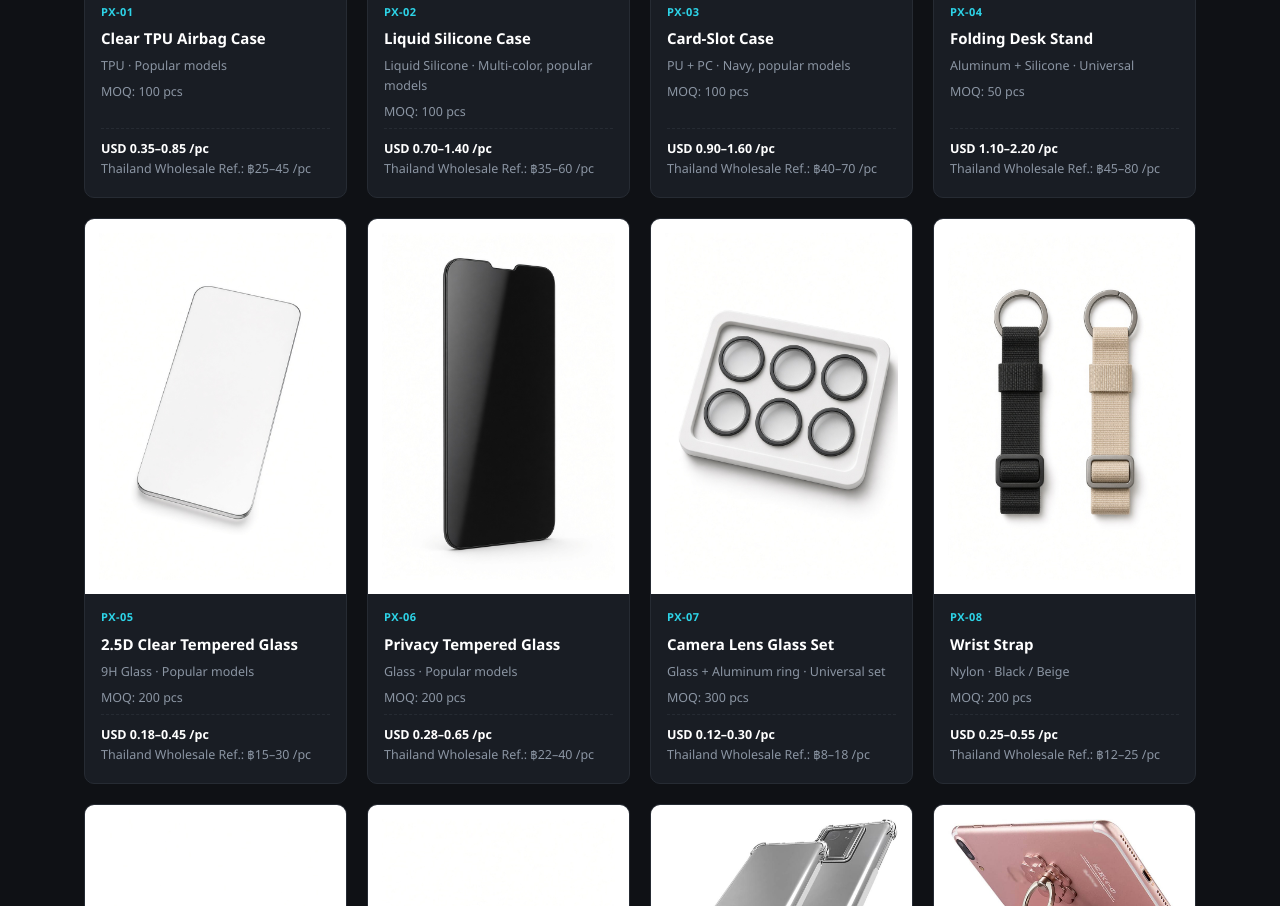
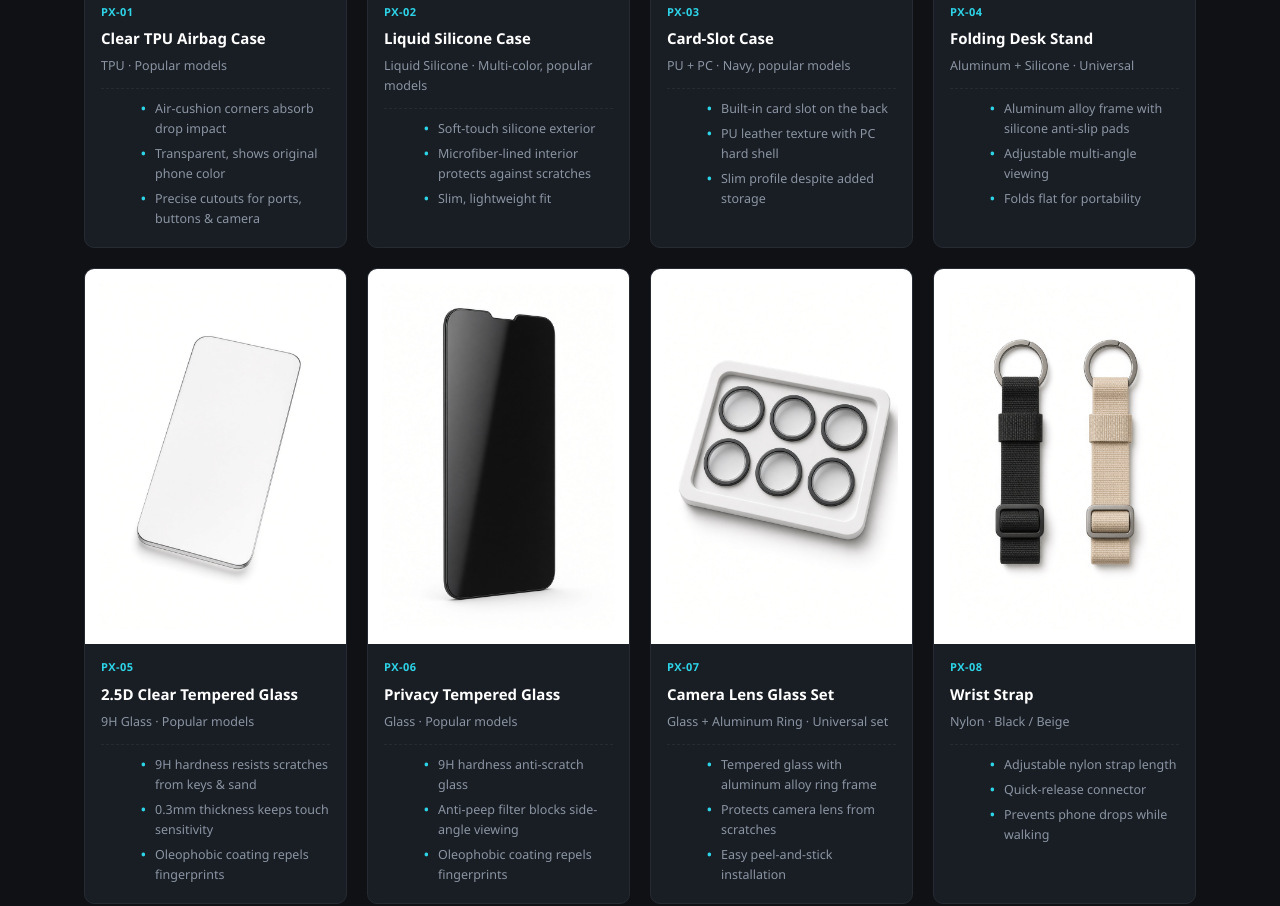
Before and after one commit to lextonWei/pengxin-accessories, a plain HTML site: page index.html in a window 1280 px wide. Shown: the part 2250-3156 px from the top of the page. Drawn offline with Linux system fonts and the light colour scheme.

Commit message:
Remove pricing from product catalog, show product attributes instead

```diff
--- a/app.js
+++ b/app.js
@@ -8,6 +8,12 @@ function productName(p) {
   if (currentLang === "zh") return p.nameZh;
   if (currentLang === "th") return p.nameTh;
   return p.nameEn;
+}
+
+function productAttrs(p) {
+  if (currentLang === "zh") return p.attrsZh;
+  if (currentLang === "th") return p.attrsTh;
+  return p.attrsEn;
 }
 
 function companyName() {
@@ -49,11 +55,9 @@ function renderProducts() {
         <div class="product-sku">${p.sku}</div>
         <div class="product-name">${productName(p)}</div>
         <div class="product-meta">${p.material} · ${p.spec}</div>
-        <div class="product-meta">${t("colMoq")}: ${p.moq}</div>
-        <div class="product-price-row">
-          <div class="fob">${p.fob}</div>
-          <div class="thb">${t("colThb")}: ${p.thb}</div>
-        </div>
+        <ul class="product-attrs">
+          ${productAttrs(p).map((a) => `<li>${a}</li>`).join("")}
+        </ul>
       </div>
     </div>`
   ).join("");
--- a/data.js
+++ b/data.js
@@ -28,16 +28,64 @@ const STATS = [
 ];
 
 const PRODUCTS = [
-  { sku: "PX-01", nameEn: "Clear TPU Airbag Case", nameZh: "透明气囊TPU壳", nameTh: "เคส TPU ใส", material: "TPU", spec: "Popular models", moq: "100 pcs", fob: "USD 0.35–0.85 /pc", thb: "฿25–45 /pc", image: "images/PX-01.jpg" },
-  { sku: "PX-02", nameEn: "Liquid Silicone Case", nameZh: "液态硅胶壳", nameTh: "เคสซิลิโคน", material: "Liquid Silicone", spec: "Multi-color, popular models", moq: "100 pcs", fob: "USD 0.70–1.40 /pc", thb: "฿35–60 /pc", image: "images/PX-02.jpg" },
-  { sku: "PX-03", nameEn: "Card-Slot Case", nameZh: "插卡保护壳", nameTh: "เคสช่องบัตร", material: "PU + PC", spec: "Navy, popular models", moq: "100 pcs", fob: "USD 0.90–1.60 /pc", thb: "฿40–70 /pc", image: "images/PX-03.jpg" },
-  { sku: "PX-04", nameEn: "Folding Desk Stand", nameZh: "折叠桌面支架", nameTh: "แท่นวางพับได้", material: "Aluminum + Silicone", spec: "Universal", moq: "50 pcs", fob: "USD 1.10–2.20 /pc", thb: "฿45–80 /pc", image: "images/PX-04.jpg" },
-  { sku: "PX-05", nameEn: "2.5D Clear Tempered Glass", nameZh: "2.5D高清钢化膜", nameTh: "ฟิล์มกระจกใส", material: "9H Glass", spec: "Popular models", moq: "200 pcs", fob: "USD 0.18–0.45 /pc", thb: "฿15–30 /pc", image: "images/PX-05.jpg" },
-  { sku: "PX-06", nameEn: "Privacy Tempered Glass", nameZh: "防窥钢化膜", nameTh: "ฟิล์มกันสายตา", material: "Glass", spec: "Popular models", moq: "200 pcs", fob: "USD 0.28–0.65 /pc", thb: "฿22–40 /pc", image: "images/PX-06.jpg" },
-  { sku: "PX-07", nameEn: "Camera Lens Glass Set", nameZh: "镜头膜套装", nameTh: "ฟิล์มเลนส์", material: "Glass + Aluminum ring", spec: "Universal set", moq: "300 pcs", fob: "USD 0.12–0.30 /pc", thb: "฿8–18 /pc", image: "images/PX-07.jpg" },
-  { sku: "PX-08", nameEn: "Wrist Strap", nameZh: "短款腕带", nameTh: "สายคล้องข้อมือ", material: "Nylon", spec: "Black / Beige", moq: "200 pcs", fob: "USD 0.25–0.55 /pc", thb: "฿12–25 /pc", image: "images/PX-08.jpg" },
-  { sku: "PX-09", nameEn: "Vent Car Mount", nameZh: "出风口车载支架", nameTh: "ที่ยึดมือถือในรถ", material: "ABS", spec: "Non-wireless", moq: "100 pcs", fob: "USD 0.80–1.50 /pc", thb: "฿35–65 /pc", image: "images/PX-09.jpg" },
-  { sku: "PX-10", nameEn: "Tempered Glass 10-Pack", nameZh: "钢化膜十片装", nameTh: "ชุดฟิล์ม 10 ชิ้น", material: "Glass", spec: "Bulk pack", moq: "200 pcs", fob: "USD 0.18–0.45 /pc", thb: "฿15–30 /pc", image: "images/PX-10.jpg" },
-  { sku: "PX-11", nameEn: "Shockproof Clear Case", nameZh: "加厚防摔壳", nameTh: "เคสกันกระแทก", material: "TPU", spec: "Reinforced corners", moq: "100 pcs", fob: "USD 0.45–0.95 /pc", thb: "฿28–50 /pc", image: "images/PX-11.jpg" },
-  { sku: "PX-12", nameEn: "Flower Ring Holder", nameZh: "指环扣", nameTh: "แหวนมือถือ", material: "Zinc Alloy", spec: "Multi-color", moq: "300 pcs", fob: "USD 0.15–0.35 /pc", thb: "฿8–16 /pc", image: "images/PX-12.jpg" },
+  { sku: "PX-01", nameEn: "Clear TPU Airbag Case", nameZh: "透明气囊TPU壳", nameTh: "เคส TPU ใส", material: "TPU", spec: "Popular models",
+    attrsEn: ["Air-cushion corners absorb drop impact", "Transparent, shows original phone color", "Precise cutouts for ports, buttons & camera"],
+    attrsZh: ["四角气囊设计，缓冲跌落冲击", "透明款式，展现手机原色", "精准开孔，适配接口、按键与摄像头"],
+    attrsTh: ["มุมกันกระแทกแบบแอร์แบ็ก ลดแรงกระแทกจากการตก", "ใสมองเห็นสีเครื่องเดิม", "เจาะช่องพอดีพอร์ต ปุ่มกด และกล้อง"],
+    image: "images/PX-01.jpg" },
+  { sku: "PX-02", nameEn: "Liquid Silicone Case", nameZh: "液态硅胶壳", nameTh: "เคสซิลิโคน", material: "Liquid Silicone", spec: "Multi-color, popular models",
+    attrsEn: ["Soft-touch silicone exterior", "Microfiber-lined interior protects against scratches", "Slim, lightweight fit"],
+    attrsZh: ["硅胶外壳，触感细腻", "内里植绒，防刮保护机身", "轻薄贴合"],
+    attrsTh: ["ผิวซิลิโคนสัมผัสนุ่มลื่น", "ซับในไมโครไฟเบอร์ ป้องกันรอยขีดข่วน", "บางเบา กระชับพอดีเครื่อง"],
+    image: "images/PX-02.jpg" },
+  { sku: "PX-03", nameEn: "Card-Slot Case", nameZh: "插卡保护壳", nameTh: "เคสช่องบัตร", material: "PU + PC", spec: "Navy, popular models",
+    attrsEn: ["Built-in card slot on the back", "PU leather texture with PC hard shell", "Slim profile despite added storage"],
+    attrsZh: ["背部内置卡槽", "PU皮纹外观搭配PC硬壳", "带卡槽依然保持轻薄"],
+    attrsTh: ["มีช่องใส่บัตรด้านหลัง", "พื้นผิวหนัง PU ผสานเปลือกแข็ง PC", "บางแม้จะมีช่องเก็บของ"],
+    image: "images/PX-03.jpg" },
+  { sku: "PX-04", nameEn: "Folding Desk Stand", nameZh: "折叠桌面支架", nameTh: "แท่นวางพับได้", material: "Aluminum + Silicone", spec: "Universal",
+    attrsEn: ["Aluminum alloy frame with silicone anti-slip pads", "Adjustable multi-angle viewing", "Folds flat for portability"],
+    attrsZh: ["铝合金支架，硅胶防滑垫", "多角度可调节", "可折叠便携收纳"],
+    attrsTh: ["โครงอลูมิเนียมอัลลอยพร้อมแผ่นกันลื่นซิลิโคน", "ปรับมุมมองได้หลายระดับ", "พับเก็บพกพาสะดวก"],
+    image: "images/PX-04.jpg" },
+  { sku: "PX-05", nameEn: "2.5D Clear Tempered Glass", nameZh: "2.5D高清钢化膜", nameTh: "ฟิล์มกระจกใส", material: "9H Glass", spec: "Popular models",
+    attrsEn: ["9H hardness resists scratches from keys & sand", "0.3mm thickness keeps touch sensitivity", "Oleophobic coating repels fingerprints"],
+    attrsZh: ["9H硬度，抗钥匙沙粒刮擦", "0.3mm厚度，触控灵敏不受影响", "疏油涂层，减少指纹残留"],
+    attrsTh: ["ความแข็ง 9H ทนรอยขีดข่วนจากกุญแจและทราย", "หนา 0.3มม. สัมผัสหน้าจอไวเหมือนเดิม", "เคลือบสารกันลายนิ้วมือ"],
+    image: "images/PX-05.jpg" },
+  { sku: "PX-06", nameEn: "Privacy Tempered Glass", nameZh: "防窥钢化膜", nameTh: "ฟิล์มกันสายตา", material: "Glass", spec: "Popular models",
+    attrsEn: ["9H hardness anti-scratch glass", "Anti-peep filter blocks side-angle viewing", "Oleophobic coating repels fingerprints"],
+    attrsZh: ["9H硬度耐刮玻璃", "防窥膜层，侧面视角无法看清屏幕", "疏油涂层，减少指纹"],
+    attrsTh: ["กระจกแข็ง 9H ทนรอยขีดข่วน", "ชั้นกันสายตา มองจากด้านข้างไม่เห็นจอ", "เคลือบสารกันลายนิ้วมือ"],
+    image: "images/PX-06.jpg" },
+  { sku: "PX-07", nameEn: "Camera Lens Glass Set", nameZh: "镜头膜套装", nameTh: "ฟิล์มเลนส์", material: "Glass + Aluminum Ring", spec: "Universal set",
+    attrsEn: ["Tempered glass with aluminum alloy ring frame", "Protects camera lens from scratches", "Easy peel-and-stick installation"],
+    attrsZh: ["钢化玻璃配铝合金圈框", "保护摄像头镜头防刮花", "揭膜即贴，安装简单"],
+    attrsTh: ["กระจกนิรภัยพร้อมขอบอลูมิเนียมอัลลอย", "ป้องกันเลนส์กล้องจากรอยขีดข่วน", "ติดตั้งง่าย ลอกแล้วแปะ"],
+    image: "images/PX-07.jpg" },
+  { sku: "PX-08", nameEn: "Wrist Strap", nameZh: "短款腕带", nameTh: "สายคล้องข้อมือ", material: "Nylon", spec: "Black / Beige",
+    attrsEn: ["Adjustable nylon strap length", "Quick-release connector", "Prevents phone drops while walking"],
+    attrsZh: ["尼龙材质，长度可调", "快拆式连接扣", "行走时有效防止手机跌落"],
+    attrsTh: ["สายไนลอน ปรับความยาวได้", "หัวต่อแบบถอดเร็ว", "ป้องกันมือถือหล่นขณะเดิน"],
+    image: "images/PX-08.jpg" },
+  { sku: "PX-09", nameEn: "Vent Car Mount", nameZh: "出风口车载支架", nameTh: "ที่ยึดมือถือในรถ", material: "ABS", spec: "Non-wireless",
+    attrsEn: ["Clips onto air-conditioning vent", "360° rotation for portrait or landscape view", "One-hand release button"],
+    attrsZh: ["卡扣式固定于空调出风口", "360°旋转，横竖屏皆可", "单手按压即可取放"],
+    attrsTh: ["หนีบติดกับช่องแอร์ในรถ", "หมุนได้ 360° ใช้ได้ทั้งแนวตั้งแนวนอน", "ปุ่มปลดล็อกใช้มือเดียว"],
+    image: "images/PX-09.jpg" },
+  { sku: "PX-10", nameEn: "Tempered Glass 10-Pack", nameZh: "钢化膜十片装", nameTh: "ชุดฟิล์ม 10 ชิ้น", material: "Glass", spec: "Bulk pack",
+    attrsEn: ["9H hardness, 0.3mm thickness", "Bulk pack of 10 for retail resale", "Includes install kit (wipe + dust sticker)"],
+    attrsZh: ["9H硬度，0.3mm厚度", "10片装，适合零售分装", "附安装套件（湿巾+除尘贴）"],
+    attrsTh: ["ความแข็ง 9H หนา 0.3มม.", "แพ็ค 10 ชิ้น เหมาะสำหรับขายปลีก", "มีชุดติดตั้ง (ผ้าเช็ด+สติกเกอร์ดักฝุ่น)"],
+    image: "images/PX-10.jpg" },
+  { sku: "PX-11", nameEn: "Shockproof Clear Case", nameZh: "加厚防摔壳", nameTh: "เคสกันกระแทก", material: "TPU", spec: "Reinforced corners",
+    attrsEn: ["Reinforced corner cushioning for drop protection", "Anti-yellowing TPU formula", "Transparent, shows original phone color"],
+    attrsZh: ["四角加厚缓冲，防摔耐用", "TPU抗黄配方", "透明款式，展现手机原色"],
+    attrsTh: ["มุมหนาพิเศษ ป้องกันการตกกระแทก", "สูตร TPU กันเหลือง", "ใสมองเห็นสีเครื่องเดิม"],
+    image: "images/PX-11.jpg" },
+  { sku: "PX-12", nameEn: "Flower Ring Holder", nameZh: "指环扣", nameTh: "แหวนมือถือ", material: "Zinc Alloy", spec: "Multi-color",
+    attrsEn: ["360° rotating ring for secure grip", "Doubles as a kickstand", "Adhesive base, multiple colors"],
+    attrsZh: ["360°旋转指环，握持更稳", "可当支架使用", "背胶粘贴，多色可选"],
+    attrsTh: ["แหวนหมุนได้ 360° จับถนัดมือ", "ใช้เป็นขาตั้งได้ด้วย", "ฐานกาวติด มีหลายสีให้เลือก"],
+    image: "images/PX-12.jpg" },
 ];
--- a/i18n.js
+++ b/i18n.js
@@ -9,8 +9,8 @@ const I18N = {
     aboutBody: "Founded in 2014 in Bao'an, Shenzhen, Pengxin runs its own injection molding workshop of about 3,200 m² with 18 horizontal machines. About 110 staff cover injection molding, secondary processing, tooling, trade/merchandising and QC/warehousing. We export FOB Shenzhen and can issue Form E. We deliberately skip power banks and wireless earbuds to keep lead times and mold turnaround tight on our core lines.",
     statsTitle: "At a Glance",
     productsTitle: "Product Catalog",
-    productsSub: "FOB prices are indicative ranges. Thailand wholesale reference shown for comparison.",
-    colProduct: "Product", colMaterial: "Material / Spec", colMoq: "MOQ", colFob: "FOB (Export)", colThb: "Thailand Wholesale Ref.",
+    productsSub: "Browse our range below. Contact us with your target phone models and quantity for a formal quote.",
+    colProduct: "Product", colMaterial: "Material / Spec",
     whyTitle: "Why Work With Us",
     why1Title: "Fast Mold Turnaround", why1Body: "New popular models get new molds fast — we roll tooling every sales season instead of lagging behind releases.",
     why2Title: "Focused Product Range", why2Body: "Cases, stands, glass and small accessories only — no battery or RF certification headaches to slow your import.",
@@ -31,8 +31,8 @@ const I18N = {
     aboutBody: "鹏芯精密塑胶成立于2014年，位于深圳市宝安区，拥有自有注塑车间约3,200平方米，18台卧式注塑机。约110名员工分布在注塑、后加工、模具、外贸跟单及仓储品质岗位。FOB深圳出口，可出具Form E原产地证。我们不接移动电源和无线耳机，专注把交期和开模速度做稳。",
     statsTitle: "公司概况",
     productsTitle: "产品目录",
-    productsSub: "FOB价格为参考区间，附泰国批发价对照，便于比价。",
-    colProduct: "产品", colMaterial: "材质规格", colMoq: "起订量", colFob: "FOB出口价", colThb: "泰国批发价对照",
+    productsSub: "浏览下方产品系列，如需报价请告知机型与数量，我们将回复正式报价。",
+    colProduct: "产品", colMaterial: "材质规格",
     whyTitle: "合作优势",
     why1Title: "开模速度快", why1Body: "热门新机型按销售季滚动开模，不落后于新品发布节奏。",
     why2Title: "产品线聚焦", why2Body: "只做手机壳、支架、钢化膜及小配件，不涉及电池或射频认证，进口更省心。",
@@ -53,8 +53,8 @@ const I18N = {
     aboutBody: "ก่อตั้งเมื่อปี 2014 ที่เขตเป่าอาน เซินเจิ้น Pengxin มีโรงงานฉีดพลาสติกของตัวเองพื้นที่ประมาณ 3,200 ตร.ม. เครื่องฉีดแนวนอน 18 เครื่อง พนักงานประมาณ 110 คน ครอบคลุมงานฉีดพลาสติก งานหลังการผลิต แม่พิมพ์ ฝ่ายขายส่งออก และคลังสินค้า/คุณภาพ ส่งออกแบบ FOB เซินเจิ้น ออกฟอร์ม E ได้ เราไม่รับผลิตพาวเวอร์แบงค์และหูฟังไร้สาย เพื่อรักษาความเร็วในการเปิดแม่พิมพ์และกำหนดส่งมอบ",
     statsTitle: "ภาพรวมบริษัท",
     productsTitle: "แคตตาล็อกสินค้า",
-    productsSub: "ราคา FOB เป็นช่วงราคาโดยประมาณ พร้อมราคาส่งในไทยเพื่อเปรียบเทียบ",
-    colProduct: "สินค้า", colMaterial: "วัสดุ / สเปก", colMoq: "จำนวนสั่งขั้นต่ำ", colFob: "ราคา FOB (ส่งออก)", colThb: "ราคาส่งอ้างอิงในไทย",
+    productsSub: "เลือกชมสินค้าของเราด้านล่าง หากต้องการใบเสนอราคา แจ้งรุ่นมือถือและจำนวนที่ต้องการมาได้เลย",
+    colProduct: "สินค้า", colMaterial: "วัสดุ / สเปก",
     whyTitle: "ทำไมต้องร่วมงานกับเรา",
     why1Title: "เปิดแม่พิมพ์เร็ว", why1Body: "รุ่นมือถือยอดนิยมใหม่เปิดแม่พิมพ์เร็ว ไม่ตกเทรนด์การเปิดตัวสินค้าใหม่",
     why2Title: "สินค้าเฉพาะทาง", why2Body: "เฉพาะเคส แท่นวาง ฟิล์มกระจก และอุปกรณ์เสริมเล็ก ไม่มีปัญหาใบรับรองแบตเตอรี่หรือคลื่นวิทยุ นำเข้าง่ายขึ้น",
--- a/style.css
+++ b/style.css
@@ -107,9 +107,9 @@ nav.main-nav a:hover { color: var(--accent); }
 .product-sku { color: var(--accent); font-size: 11px; font-weight: 800; letter-spacing: 0.5px; }
 .product-name { font-weight: 700; font-size: 15px; color: #fff; }
 .product-meta { color: var(--muted); font-size: 12.5px; }
-.product-price-row { margin-top: auto; padding-top: 10px; border-top: 1px dashed var(--border); font-size: 12.5px; }
-.product-price-row .fob { font-weight: 700; color: #fff; }
-.product-price-row .thb { color: var(--muted); }
+.product-attrs { margin: 6px 0 0; padding-top: 10px; border-top: 1px dashed var(--border); list-style: none; display: flex; flex-direction: column; gap: 5px; }
+.product-attrs li { position: relative; padding-left: 14px; color: var(--muted); font-size: 12.5px; }
+.product-attrs li::before { content: "•"; position: absolute; left: 0; color: var(--accent); font-weight: 700; }
 
 /* Why us */
 .why { background: var(--panel); }
```
